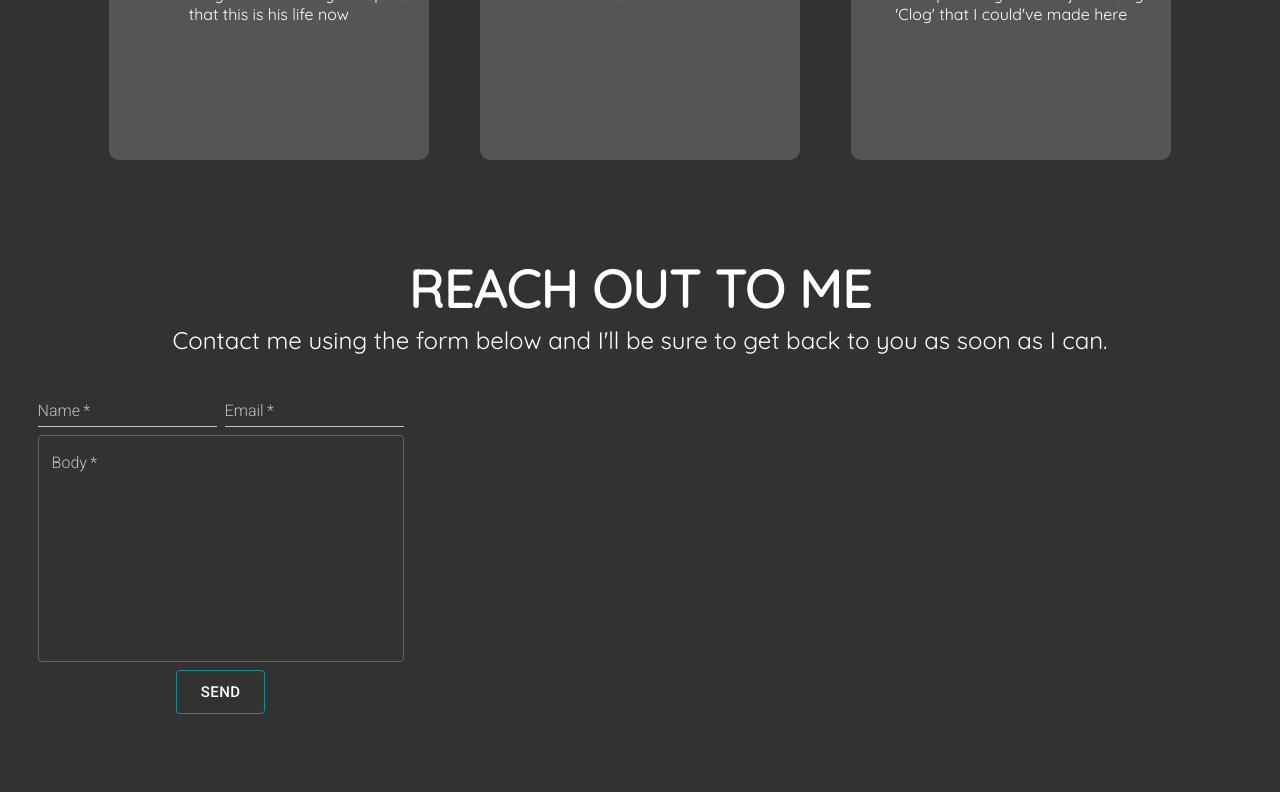
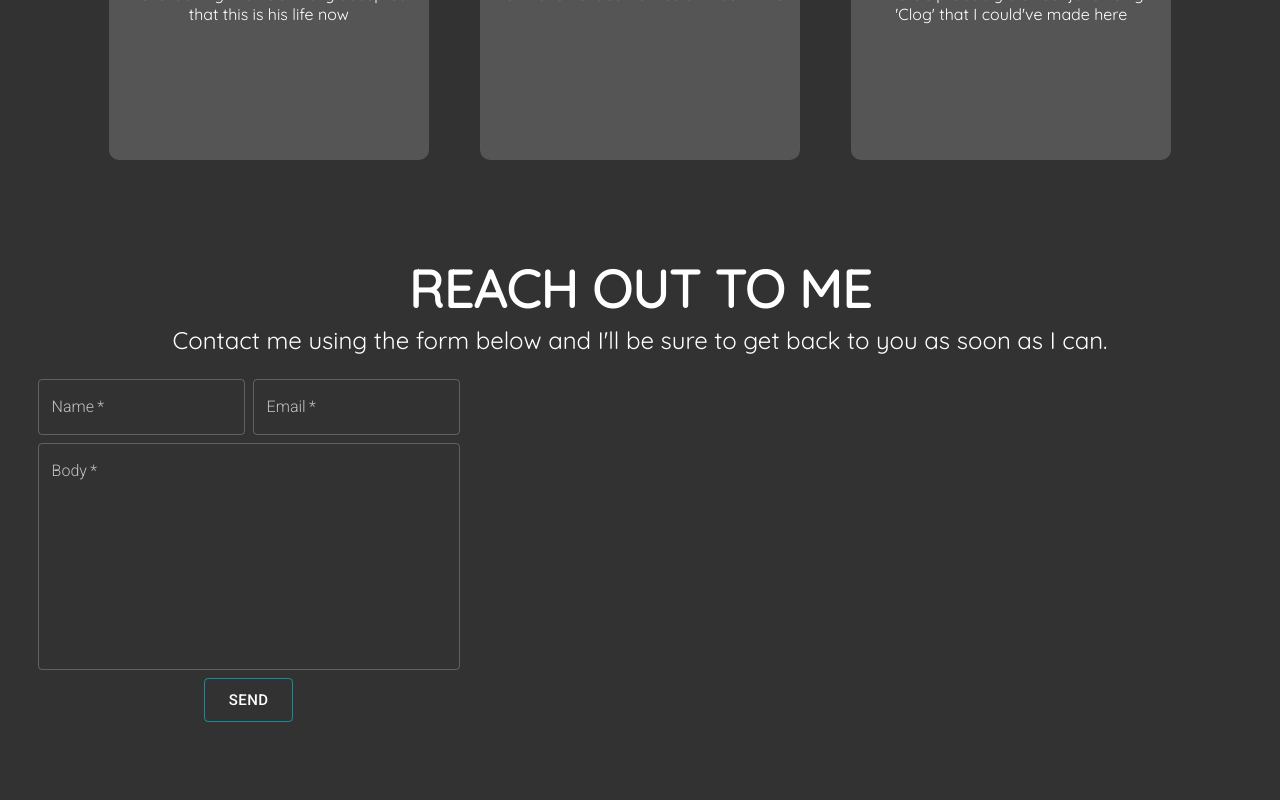
Before and after one commit to wtaylor45/wtaylor.tech, a React (Create React App) app: page / in a window 1280 px wide. Shown: the part 2581-3381 px from the top of the page. Built offline with nearby package versions, Linux system fonts and the light colour scheme; a web font is replaced by a local one.

Commit message:
Changed the text box style to outlined on contact form

```diff
--- a/src/containers/ContactForm.js
+++ b/src/containers/ContactForm.js
@@ -52,9 +52,9 @@ class ContactForm extends React.Component {
                             <Grid item>
                                 <Grid container direction="row" spacing={8} >
                                     <GrowGrid item>
-                                        <TextField autoComplete="name" fullWidth label="Name" name="name"  required /></GrowGrid>
+                                        <TextField variant="outlined" autoComplete="name" fullWidth label="Name" name="name"  required /></GrowGrid>
                                     <GrowGrid item>
-                                        <TextField autoComplete="email" fullWidth label="Email" name="email" type="email" required />
+                                        <TextField variant="outlined" autoComplete="email" fullWidth label="Email" name="email" type="email" required />
                                     </GrowGrid>
                                 </Grid>
                             </Grid>
```
